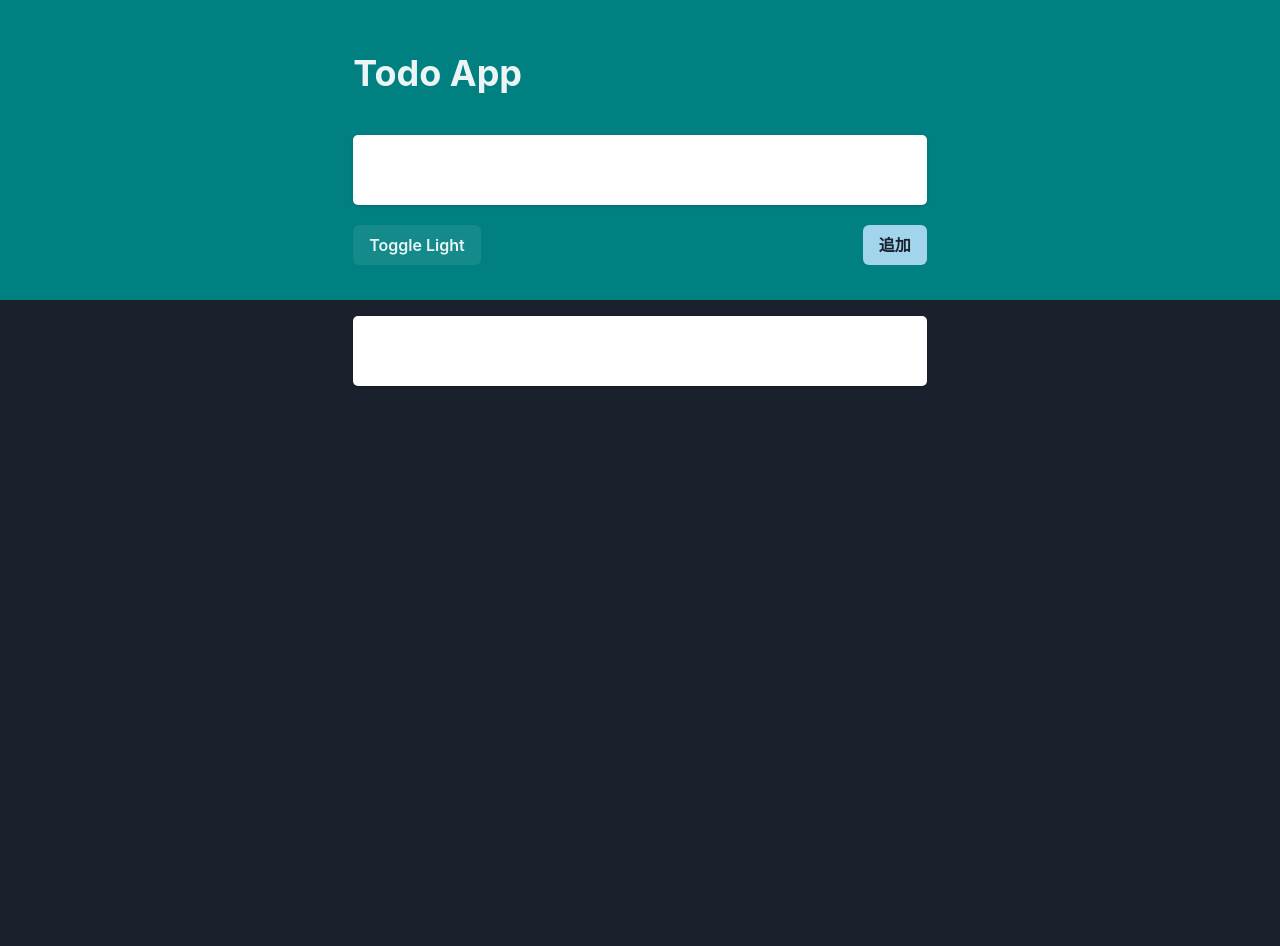
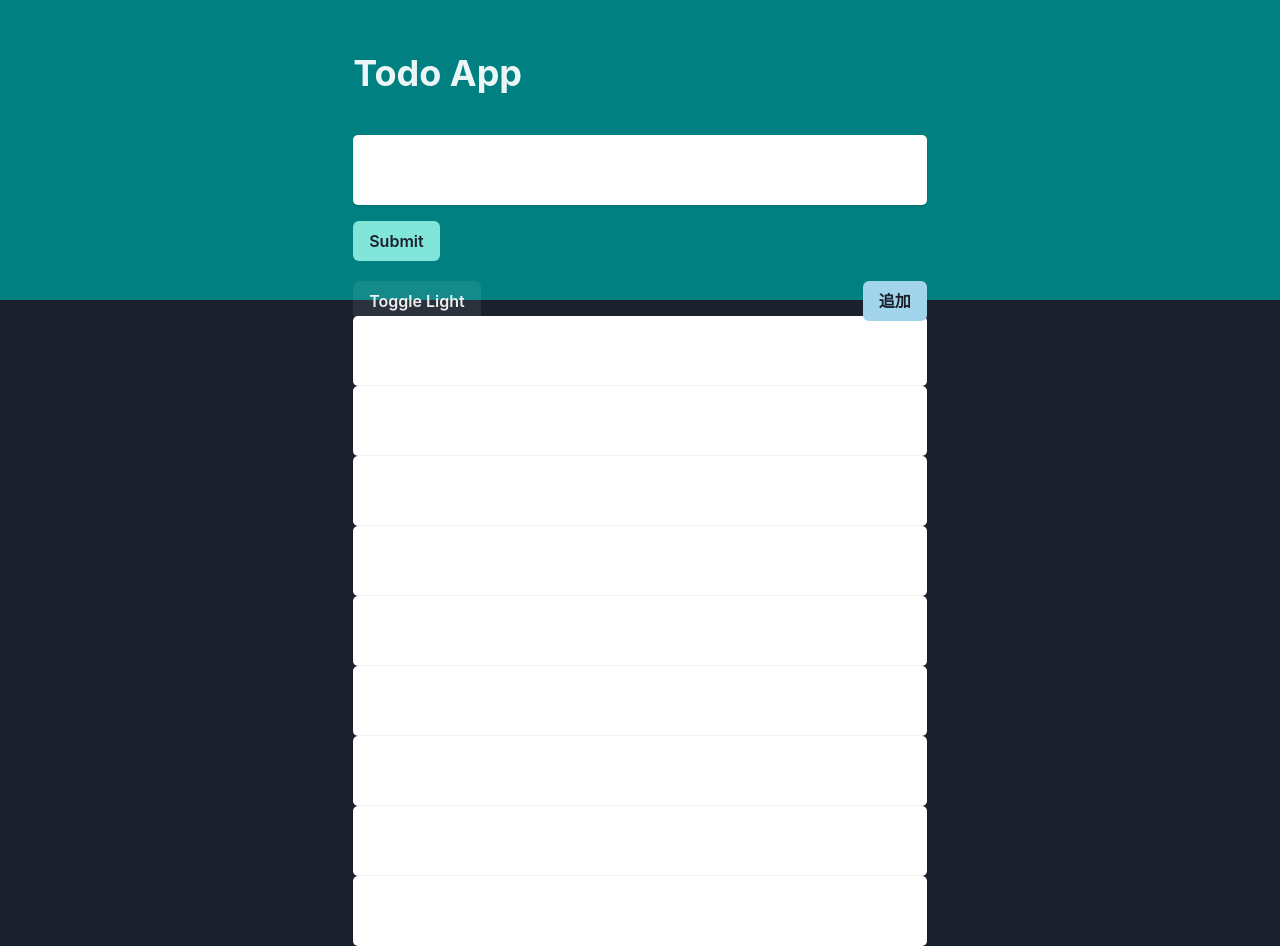
Before and after one commit to taixnishi/todo-app-react, a Next.js app: page / in a window 1280 px wide. Before the commit the page ends 800 px from the top, so only its background shows below. Built offline with nearby package versions, Linux system fonts and the light colour scheme.

Commit message:
react-hook-form追加(途中)

```diff
--- a/package.json
+++ b/package.json
@@ -18,7 +18,8 @@
     "framer-motion": "^7.6.1",
     "next": "12.3.1",
     "react": "18.2.0",
-    "react-dom": "18.2.0"
+    "react-dom": "18.2.0",
+    "react-hook-form": "^7.39.1"
   },
   "devDependencies": {
     "@types/node": "18.11.5",
--- a/src/components/organisms/Header.tsx
+++ b/src/components/organisms/Header.tsx
@@ -7,7 +7,7 @@ import {
   useColorMode,
   Spacer,
 } from "@chakra-ui/react";
-import TodoCards from "components/organisms/TodoCards";
+import TodoForm from "components/organisms/TodoForm";
 const Header = () => {
   const { colorMode, toggleColorMode } = useColorMode();
   return (
@@ -17,7 +17,7 @@ const Header = () => {
           <Heading as="h1" my={10}>
             Todo App
           </Heading>
-          <TodoCards></TodoCards>
+          <TodoForm />
           <Flex>
             <Button onClick={toggleColorMode} mt={5}>
               Toggle {colorMode === "light" ? "Dark" : "Light"}
--- a/src/components/organisms/TodoCards.tsx
+++ b/src/components/organisms/TodoCards.tsx
@@ -6,10 +6,10 @@ import {
   IconButton,
   Spacer,
   Center,
-  Input
 } from "@chakra-ui/react";
 import { CloseIcon } from "@chakra-ui/icons";
 import styled from "@emotion/styled";
+import {TodoProps} from "types/"
 // import Checkbox from "components/atoms/CheckBox";
 const SBox = styled(Box)`
   border-radius: 5px;
@@ -22,17 +22,18 @@ const SIconButton = styled(IconButton)`
     opacity: 1;
   }
 `;
-const TodoCard = () => {
+
+
+const TodoCard: React.FC<TodoProps> = ({todoText}) => {
   return (
     <>
-      <SBox boxShadow="base" >
+      <SBox boxShadow="xs" >
         <Flex>
           <Center h="50px" mr={3}>
             <Checkbox size="lg" />
           </Center>
           <Center>
-            <Input variant="unstyled" placeholder="Create a new todo" />
-            {/* <Text color="dark">Create a new todo</Text> */}
+            <Text color="dark">{todoText}</Text>
           </Center>
           <Spacer />
           <Center>
--- /dev/null
+++ b/src/components/organisms/TodoForm.tsx
@@ -0,0 +1,88 @@
+import {
+  Box,
+  Checkbox,
+  Flex,
+  IconButton,
+  Spacer,
+  Center,
+  Input,
+  Button,
+} from "@chakra-ui/react";
+import { CloseIcon } from "@chakra-ui/icons";
+import styled from "@emotion/styled";
+import { useForm } from "react-hook-form";
+
+// import Checkbox from "components/atoms/CheckBox";
+const SBox = styled(Box)`
+  border-radius: 5px;
+  padding: 10px;
+  background-color: white;
+`;
+const SIconButton = styled(IconButton)`
+  opacity: 0;
+  &:hover {
+    opacity: 1;
+  }
+`;
+const TodoForm = () => {
+  const {
+    handleSubmit,
+    register,
+    formState: { errors, isSubmitting },
+  } = useForm();
+
+  function onSubmit(values) {
+    return new Promise((resolve) => {
+      setTimeout(() => {
+        alert(JSON.stringify(values, null, 2));
+        resolve("ok");
+      }, 3000);
+    });
+  }
+  return (
+    <>
+      <form onSubmit={handleSubmit(onSubmit)}>
+        <SBox boxShadow="base">
+          <Flex>
+            <Center h="50px" mr={3}>
+              <Checkbox size="lg" />
+            </Center>
+            <Center>
+              <Input
+                id="todoText"
+                variant="unstyled"
+                placeholder="Create a new todo"
+                {...register("todoText", {
+                  required: "This is required",
+                  minLength: {
+                    value: 4,
+                    message: "Minimum length should be 4",
+                  },
+                })}
+              />
+            </Center>
+            <Spacer />
+            {/* <Center>
+            <SIconButton
+              aria-label="Search database"
+              icon={<CloseIcon />}
+              size="sm"
+              variant="ghost"
+            />
+          </Center> */}
+          </Flex>
+        </SBox>
+        <Button
+          mt={4}
+          colorScheme="teal"
+          isLoading={isSubmitting}
+          type="submit"
+        >
+          Submit
+        </Button>
+      </form>
+    </>
+  );
+};
+
+export default TodoForm;
--- a/src/pages/index.tsx
+++ b/src/pages/index.tsx
@@ -1,13 +1,63 @@
 import type { NextPage } from "next";
-import { Heading, useColorMode} from "@chakra-ui/react";
 import TodoCard from "components/organisms/TodoCards";
-const Home: NextPage = () => {
-  const { colorMode, toggleColorMode } = useColorMode()
+import { TodoProps } from "types";
+const Home: NextPage = ({todoList}) => {
   return (
     <>
-      <TodoCard></TodoCard>
+    {
+      todoList.map((todo: TodoProps) => (
+        <TodoCard key={todo.id} todoText={todo.todoText} id={todo.id}/>
+      ))
+    }
     </>
   );
 };
 
 export default Home;
+
+
+export async function getStaticProps() {
+  const todoList = [
+    {
+      id: 1,
+      todoText: "creregregggggggggreee"
+    },
+    {
+      id: 2,
+      todoText: "creregregggggggggreee"
+    },
+    {
+      id: 3,
+      todoText: "creregregggggggggreee"
+    },
+    {
+      id: 4,
+      todoText: "creregregggggggggreee"
+    },
+    {
+      id: 5,
+      todoText: "creregregggggggggreee"
+    },
+    {
+      id: 6,
+      todoText: "creregregggggggggreee"
+    },
+    {
+      id: 7,
+      todoText: "creregregggggggggreee"
+    },
+    {
+      id: 8,
+      todoText: "creregregggggggggreee"
+    },
+    {
+      id: 9,
+      todoText: "creregregggggggggreee"
+    },
+  ]
+  return {
+    props: {
+      todoList
+    }
+  }
+}
--- /dev/null
+++ b/src/types/index.ts
@@ -0,0 +1,4 @@
+export type TodoProps = {
+    id: number
+    todoText: string
+}
```
Also changed, not shown: src/components/organisms/TodoCards copy.tsx (deleted, +0 -48 lines), 2 other files (tests, documents, lock files or other folders).
